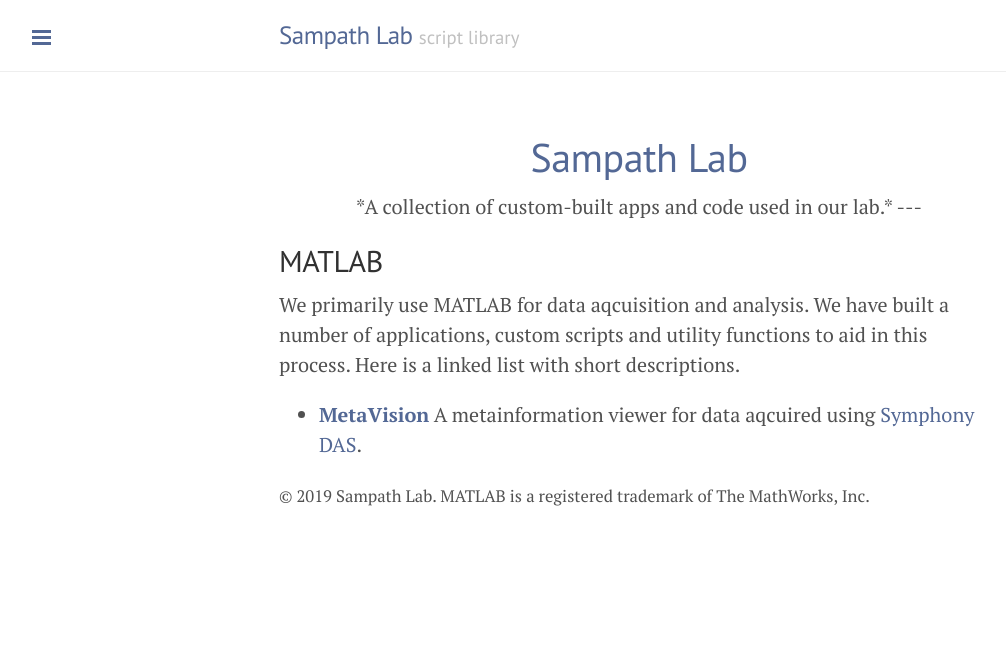
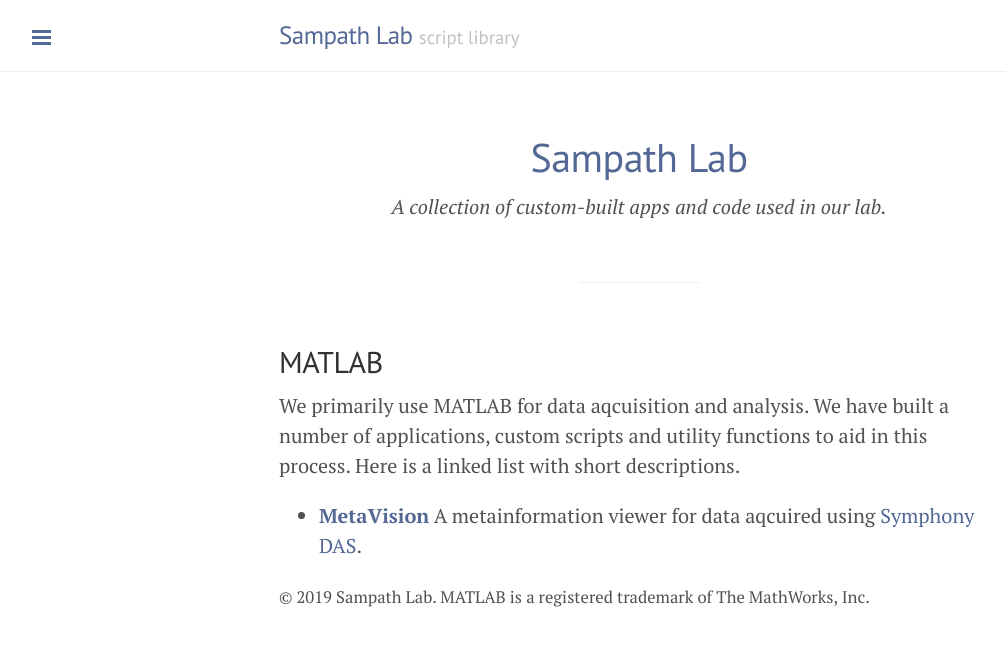
Before and after one commit to sampath-lab-ucla/sampath-lab-ucla.github.io, a Jekyll site: the page built from index.md, in a window 1280 px wide. Shown: the top 646 px of the page, without its empty margins (1-1007 px from the left). Built offline with Jekyll 4.4.1, drawn with Linux system fonts in a browser that asks for light colours.

Commit message:
Update index.md

```diff
--- a/index.md
+++ b/index.md
@@ -4,11 +4,9 @@ title: Home
 ---
 
 <div class="center">
-<h1>Sampath Lab</h1>
-*A collection of custom-built apps and code used in our lab.*
-
----
-
+  <h1>Sampath Lab</h1>
+  <em>A collection of custom-built apps and code used in our lab.</em>
+  <hr />
 </div>
 
 ## MATLAB
```
